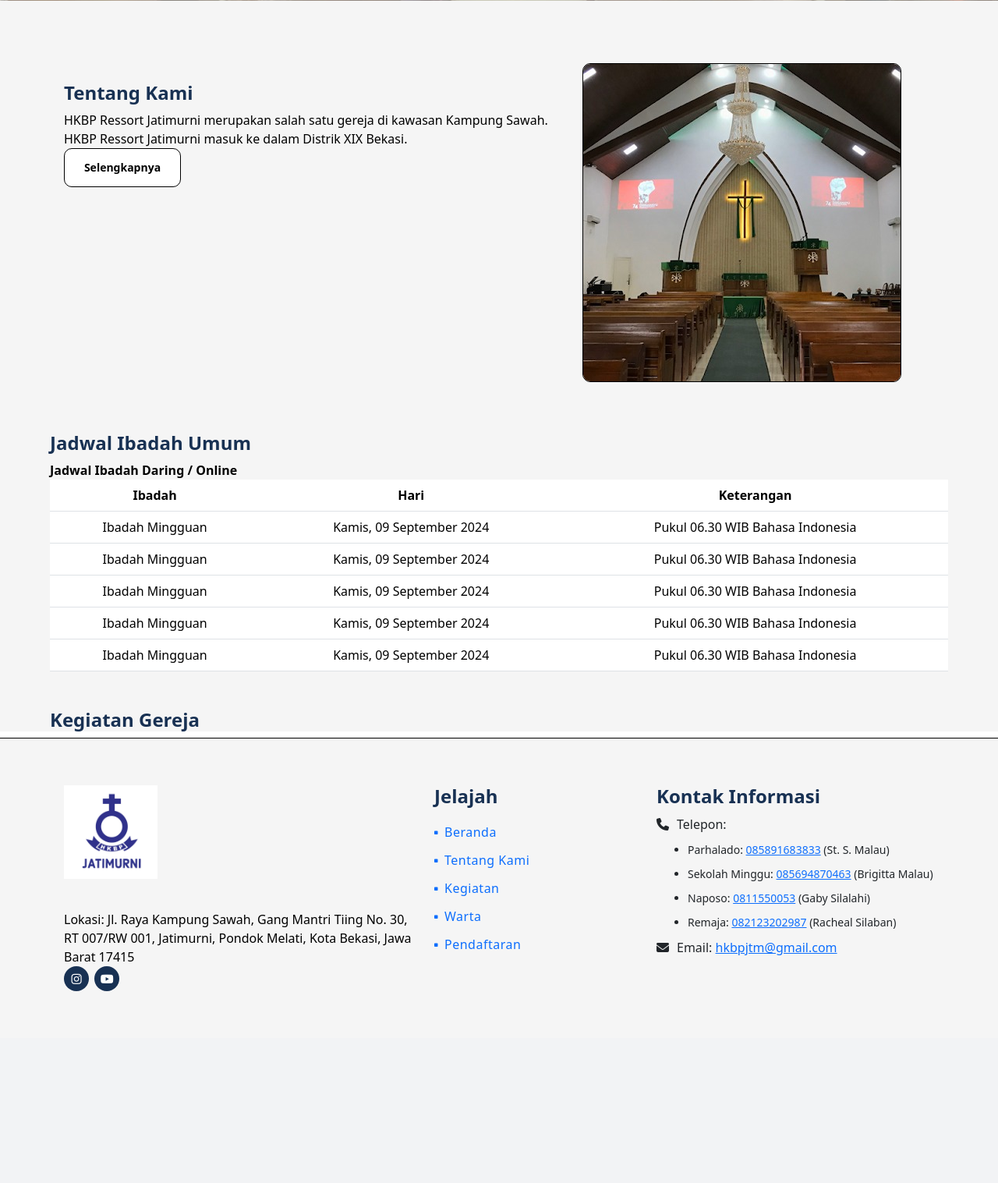
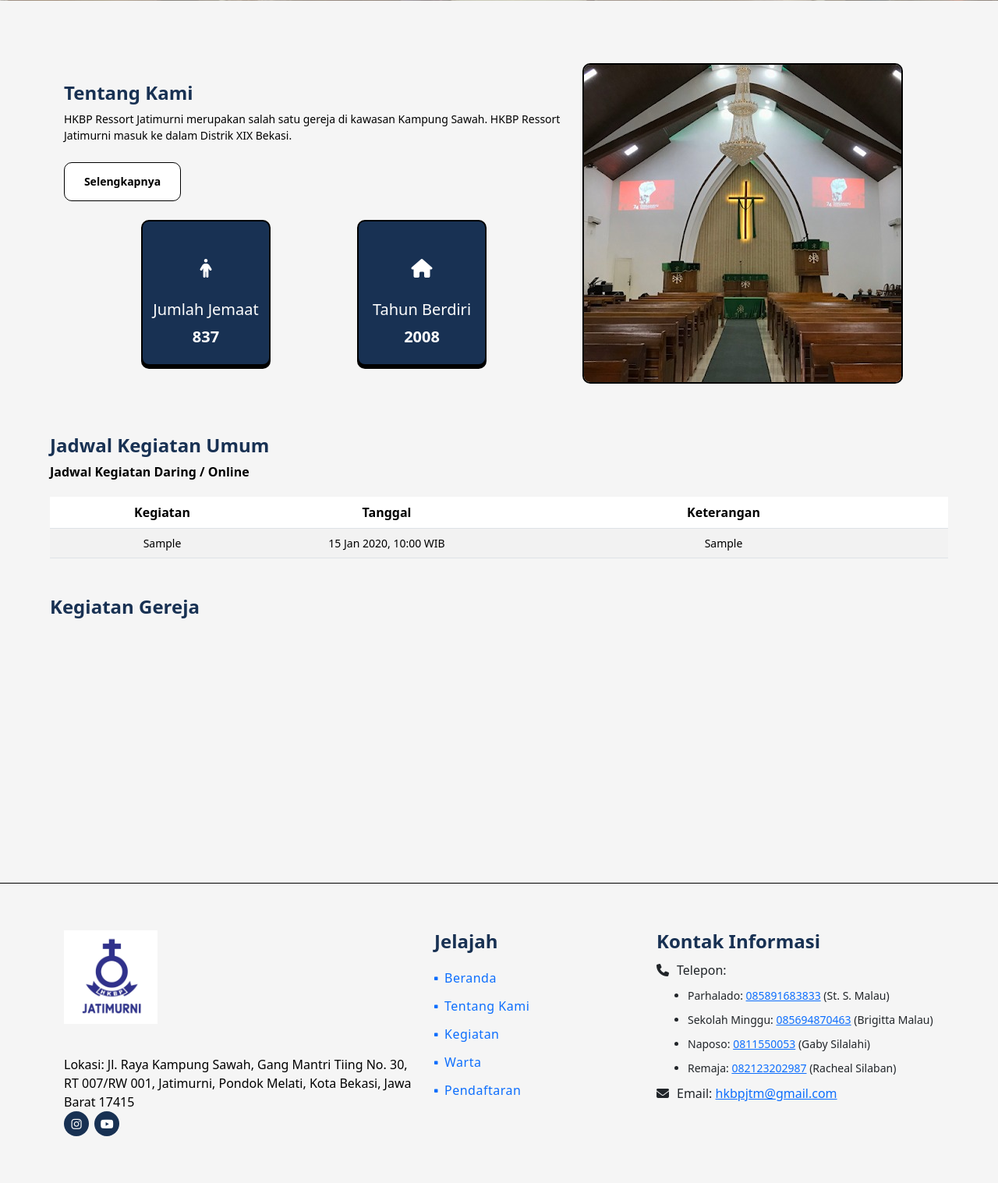
Before and after one commit to NicoGufron/church-booking-cms, a PHP site: page / in a window 1280 px wide. Shown: the part 576-2093 px from the top of the page at 78% size. Before the commit the page ends 1847 px from the top, so only its background shows below. Run offline with PHP 8.4, Linux system fonts and the light colour scheme; tables that the repository leaves empty or names only in its code hold one stand-in row (values such as "Sample post"); some libraries are stand-ins or nearby versions.

Commit message:
Update jadwal kegiatan konek ke db, update styling

```diff
--- a/index.php
+++ b/index.php
@@ -14,6 +14,7 @@
 </head>
 
 <?php
+require_once("connect.php");
 include("navbar.html");
 
 ?>
@@ -37,10 +38,24 @@ include("navbar.html");
                         <div class="left-content">
                             <br>
                             <h4>Tentang Kami</h4>
-                            <p>HKBP Ressort Jatimurni merupakan salah satu gereja di kawasan Kampung Sawah. HKBP Ressort Jatimurni masuk ke dalam Distrik XIX Bekasi.</p>
+                            <p style="font-size:14px">HKBP Ressort Jatimurni merupakan salah satu gereja di kawasan Kampung Sawah. HKBP Ressort Jatimurni masuk ke dalam Distrik XIX Bekasi.</p>
+                            <br>
                             <a href="about-us.php">
                                 <button class="more-button">Selengkapnya</button>
                             </a>
+                            <br><br>
+                            <div class="row justify-content-evenly">
+                                <div class="col-sm-3 additional-info">
+                                    <i class="fa-solid fa-person fa-xl"></i>
+                                    <h5 style="text-align: center">Jumlah Jemaat</h5>
+                                    <p class="about-us-text">837</p>
+                                </div>
+                                <div class="col-sm-3 additional-info">
+                                    <i class="fa-solid fa-house fa-xl"></i>
+                                    <h5 style="text-align: center">Tahun Berdiri</h5>
+                                    <p class='about-us-text'>2008</p>
+                                </div>
+                            </div>
                             <br>
                         </div>
                     </div>
@@ -52,31 +67,42 @@ include("navbar.html");
         </section>
         <section>
             <div class="second-section">
-                <h4 class="title">Jadwal Ibadah Umum</h4>
-                <p class="subtitle">Jadwal Ibadah Daring / Online
-                <table class="table">
+                <h4 class="title">Jadwal Kegiatan Umum</h4>
+                <p class="subtitle">Jadwal Kegiatan Daring / Online
+                <table class="table table-striped table-hover .table-responsive" style="margin-top: 20px">
+                    <thead class="thead-light">
+
                         <tr>
-                        <th scope="col">Ibadah</th>
-                        <th scope="col">Hari</th>
+                            <th scope="col">Kegiatan</th>
+                            <th scope="col">Tanggal</th>
                             <th scope="col">Keterangan</th>
                         </tr>
+                    </thead>
+                    <tbody>
+
                         <?php
 
                         //query untuk seluruh ibadah gereja?
                         $loop = 0;
+                        $sql = "SELECT * FROM activities order by tanggal desc";
+                        $q = mysqli_query($conn, $sql);
 
-                    while ($loop < 5) {
+                        while ($activities = mysqli_fetch_assoc($q)) {
+
+                            $kegiatan = $activities['kegiatan'];
+                            $tanggalMulai = $activities['tanggal'];
+                            $deskripsi = $activities['deskripsi'];
+                            $convertedTanggal = date('d M Y, H:i', strtotime($tanggalMulai)) . " WIB";
 
                             echo "<tr>
-                        <td>Ibadah Mingguan</td>
-                        <td>Kamis, 09 September 2024</td>
-                        <td>Pukul 06.30 WIB Bahasa Indonesia</td>
+                                <td class='table-child'>$kegiatan</td>
+                                <td class='table-child'>$convertedTanggal</td>
+                                <td class='table-child'>$deskripsi</td>
                             </tr>";
-
-                        $loop = $loop + 1;
                         }
 
                         ?>
+                    </tbody>
                 </table>
             </div>
         </section>
@@ -86,10 +112,7 @@ include("navbar.html");
                 <h4 class="title">Kegiatan Gereja</h4>
                 <p class="subtitle"></p>
                 <div class="church-activities">
-                    <?php
-                    //query untuk semua kegiatan gereja
-
-                    ?>
+                    <img src=""/>
                 </div>
             </div>
         </section>
--- a/style/style.css
+++ b/style/style.css
@@ -242,10 +242,17 @@ input {
     background-color: whitesmoke;
 }
 
+.about-us-text {
+    font-size: 20px;
+    font-weight: 600;
+    color: #fff;
+    text-align: center;
+}
+
 .image-church {
     max-width: 640px;
     border-radius: 10px;
-    border: 0.5px solid black;
+    border: 2px solid black;
 }
 
 .main-button:hover {
@@ -266,8 +273,21 @@ input {
     font-weight: 600;
 }
 
-.first-section {
+.additional-info {
     /* height: auto; */
+    display: flex;
+    flex-direction: column;
+    align-items: center;
+    background-color: #183153;
+    border-radius: 10px;
+    color: #fff;
+    padding: 3% 0%;
+    box-shadow: 0px 4px black;
+    border: 2px solid black;
+}
+
+.additional-info i {
+    padding: 40px 20px;
 }
 
 .second-section {
@@ -284,6 +304,7 @@ input {
     padding-right: 5%;
     padding-top: 2.5%;
     background-color: whitesmoke;
+    height: 50vh;
 }
 
 
@@ -387,9 +408,13 @@ th, td {
     font-size: 14px;
 }
 
+.table-child:nth-child(1), .table-child:nth-child(2) {
+    width: 25%;
+}
+
 .table-child:nth-child(1), .table-child:nth-child(2), .table-child:nth-child(3) {
-    width: 10%;
-    max-width: 10%;
+    /* width: 10%; */
+    max-width: 25%;
     text-align: center;
 }
 
```
Lines whose indentation alone changed are shown as unchanged.
